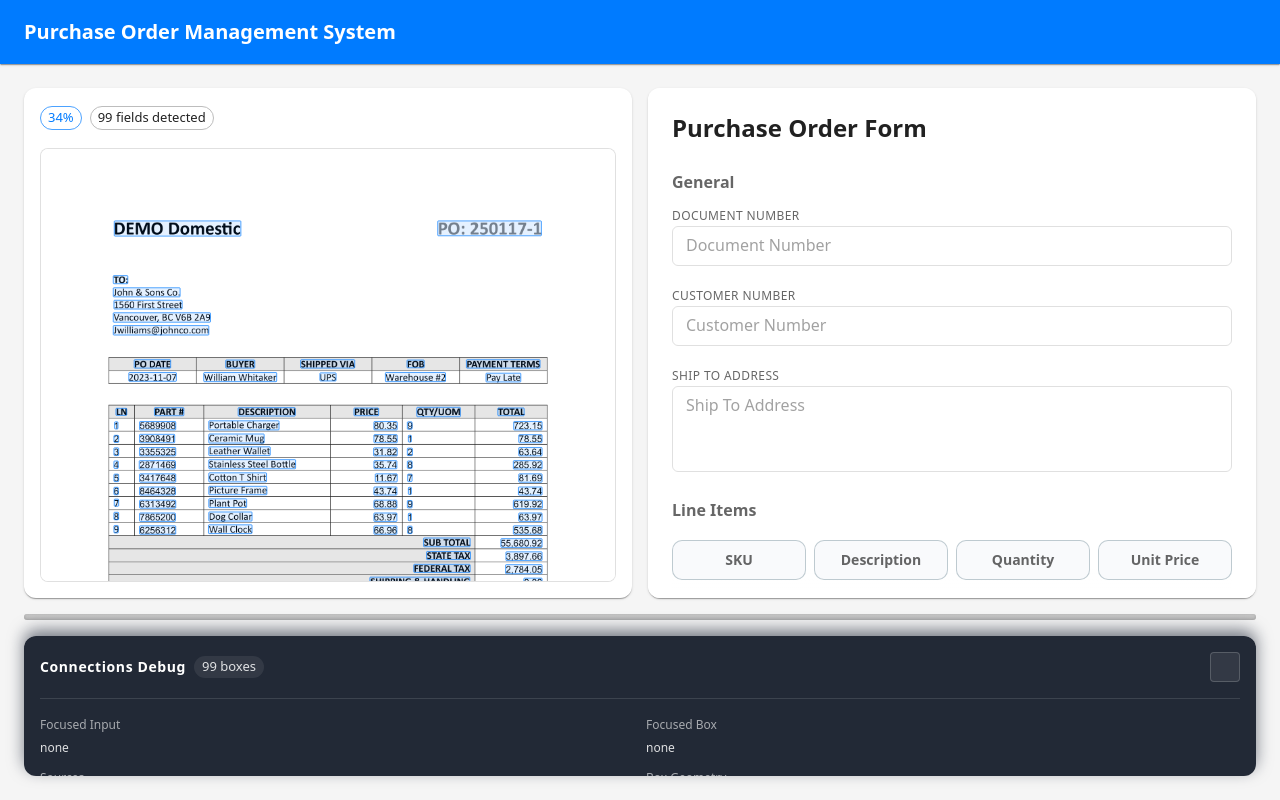
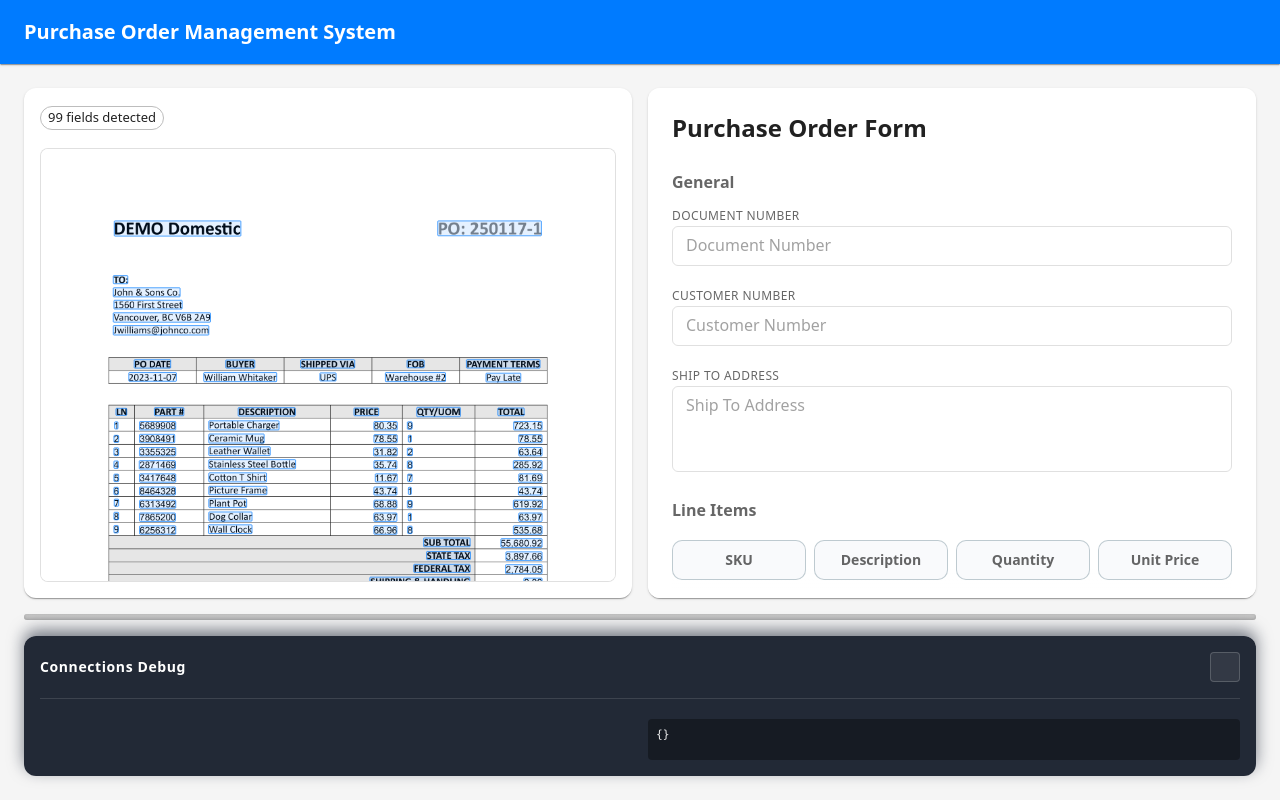
Before and after one commit to JeyNation/thoth, a Next.js app: page / in a window 1280 px wide. Built offline with nearby package versions, Linux system fonts and the light colour scheme; some icons are missing; what @mui/material-nextjs would draw is missing.

Commit message:
cleaned debugger window

```diff
--- a/src/components/Debugger.tsx
+++ b/src/components/Debugger.tsx
@@ -27,13 +27,14 @@ const Debugger: React.FC<DebuggerProps> = ({ boundingBoxes, focusedInputField, f
     }, [boundingBoxes, fieldSources, focusedBoundingBoxId]);
 
     const geometryDetails = focusedInputField ? fieldSources[focusedInputField] : undefined;
+    const fieldSourcesJson = useMemo(() => JSON.stringify(fieldSources, null, 2), [fieldSources]);
 
     return (
         <Box
             sx={{
                 flex: 1,
                 minHeight: 0,
-                overflow: 'auto',
+                overflow: 'hidden',
                 p: 2,
                 display: 'flex',
                 flexDirection: 'column',
@@ -46,17 +47,6 @@ const Debugger: React.FC<DebuggerProps> = ({ boundingBoxes, focusedInputField, f
                 <Typography variant="subtitle2" sx={{ color: 'common.white', fontWeight: 600, letterSpacing: 0.6 }}>
                     Connections Debug
                 </Typography>
-                <Chip
-                    size="small"
-                    color="default"
-                    label={`${boundingBoxes.length} boxes`}
-                    sx={{
-                        bgcolor: 'rgba(255,255,255,0.08)',
-                        color: 'rgba(255,255,255,0.85)',
-                        fontWeight: 500,
-                        height: 22,
-                    }}
-                />
                 <Box sx={{ flex: 1 }} />
                 <IconButton
                     size="small"
@@ -83,64 +73,32 @@ const Debugger: React.FC<DebuggerProps> = ({ boundingBoxes, focusedInputField, f
             <Box
                 sx={{
                     display: 'grid',
-                    gridTemplateColumns: { xs: '1fr', sm: 'repeat(2, minmax(0, 1fr))' },
-                    gap: 1.5,
-                    color: 'rgba(255,255,255,0.85)',
-                    fontSize: '0.8rem',
+                    gridTemplateColumns: { xs: '1fr', sm: '1fr 1fr' },
+                    gap: 2,
+                    minHeight: 0,
+                    flex: 1,
                 }}
             >
-                <DebuggerInfo label="Focused Input" value={focusedInputField || 'none'} />
-                <DebuggerInfo label="Focused Box" value={focusedBoundingBoxId || 'none'} />
+                <Stack spacing={1.5} sx={{ minWidth: 0, minHeight: 0, overflow: 'auto', pr: 1 }}>
+                    {focusedBoundingBoxId && focusedBox ? (
+                        <>
+                            {/* Focused Box */}
                             <Box>
                                 <Typography variant="caption" sx={{ color: 'rgba(255,255,255,0.6)' }}>
-                        Sources
+                                    Focused Box
                                 </Typography>
-                    <Box
-                        component="pre"
-                        sx={{
-                            mt: 0.5,
-                            p: 1,
-                            borderRadius: 1,
-                            backgroundColor: 'rgba(0,0,0,0.35)',
-                            fontSize: '0.7rem',
-                            lineHeight: 1.4,
-                            whiteSpace: 'pre-wrap',
-                            wordBreak: 'break-word',
-                            maxHeight: 160,
-                            overflow: 'auto',
-                        }}
-                    >
-                        {JSON.stringify(fieldSources, null, 2)}
-                    </Box>
-                </Box>
-                {focusedBox ? (
-                    <Box>
-                        <Typography variant="caption" sx={{ color: 'rgba(255,255,255,0.6)' }}>
-                            Box Geometry
-                        </Typography>
-                        <Typography variant="body2" sx={{ display: 'block', mt: 0.5, fontSize: '0.75rem' }}>
-                            {`ID: ${focusedBox.generatedId}`}
+                                <Typography variant="body2" sx={{ mt: 0.5, fontSize: '0.75rem', color: 'rgba(255,255,255,0.85)' }}>
+                                    {focusedBoundingBoxId}
                                 </Typography>
                                 <Typography variant="body2" sx={{ fontSize: '0.75rem' }}>
                                     {`[L${focusedBox.minX} T${focusedBox.minY} R${focusedBox.maxX} B${focusedBox.maxY}]`}
                                 </Typography>
                             </Box>
-                ) : (
-                    <Box>
-                        <Typography variant="caption" sx={{ color: 'rgba(255,255,255,0.6)' }}>
-                            Box Geometry
-                        </Typography>
-                        <Typography variant="body2" sx={{ mt: 0.5, fontSize: '0.75rem' }}>
-                            none
-                        </Typography>
-                    </Box>
-                )}
-            </Box>
 
                             {linkedFormFieldsForFocusedBox.length > 0 && (
                                 <Box>
                                     <Typography variant="caption" sx={{ color: 'rgba(255,255,255,0.6)', letterSpacing: 0.5 }}>
-                        Linked Form Inputs
+                                        Linked Inputs
                                     </Typography>
                                     <Stack spacing={0.5} sx={{ mt: 0.5 }}>
                                         {linkedFormFieldsForFocusedBox.map((fid) => (
@@ -161,31 +119,66 @@ const Debugger: React.FC<DebuggerProps> = ({ boundingBoxes, focusedInputField, f
                                     </Stack>
                                 </Box>
                             )}
+                        </>
+                    ) : null}
 
-            {geometryDetails && geometryDetails.ids.length > 0 && (
+                    {focusedInputField ? (
+                        <>
+                            {/* Focused Input */}
+                            <Box>
+                                <Typography variant="caption" sx={{ color: 'rgba(255,255,255,0.6)' }}>
+                                    Focused Input
+                                </Typography>
+                                <Typography variant="body2" sx={{ mt: 0.5, fontSize: '0.75rem', color: 'rgba(255,255,255,0.85)' }}>
+                                    {focusedInputField}
+                                </Typography>
+                            </Box>
+
+                            {/* Geometry (for Focused Input) */}
+                            {geometryDetails && geometryDetails.ids.length > 0 ? (
                                 <Box>
                                     <Typography variant="caption" sx={{ color: 'rgba(255,255,255,0.6)', letterSpacing: 0.5 }}>
-                        Geometry
+                                        Linked Boxes
                                     </Typography>
                                     <Stack spacing={0.5} sx={{ mt: 0.5 }}>
                                         {geometryDetails.boxes.map((b) => (
-                            <Typography
-                                key={b.id}
-                                variant="body2"
-                                title={b.id}
-                                sx={{
-                                    fontFamily: 'monospace',
-                                    fontSize: '0.75rem',
-                                    color: 'rgba(255,255,255,0.85)',
-                                    wordBreak: 'break-all',
-                                }}
-                            >
-                                {`${b.id} [L${b.left} T${b.top} R${b.right} B${b.bottom}]`}
+                                            <Box key={b.id}>
+                                                <Typography variant="body2" sx={{ mt: 0.5, fontSize: '0.75rem', color: 'rgba(255,255,255,0.85)' }}>
+                                                    {b.id}
                                                 </Typography>
+                                                <Typography variant="body2" sx={{ fontSize: '0.75rem' }}>
+                                                    {`[L${b.left} T${b.top} R${b.right} B${b.bottom}]`}
+                                                </Typography>
+                                            </Box>
                                         ))}
                                     </Stack>
                                 </Box>
-            )}
+                            ) : null}
+                        </>
+                    ) : null}
+                </Stack>
+
+                <Box sx={{ minWidth: 0, display: 'flex', flexDirection: 'column', flex: 1, minHeight: 0 }}>
+                    <Box
+                        component="pre"
+                        sx={{
+                            mt: 0.5,
+                            p: 1,
+                            borderRadius: 1,
+                            backgroundColor: 'rgba(0,0,0,0.35)',
+                            fontSize: '0.7rem',
+                            lineHeight: 1.4,
+                            whiteSpace: 'pre-wrap',
+                            wordBreak: 'break-word',
+                            overflow: 'auto',
+                            flex: 1,
+                            minHeight: 0,
+                        }}
+                    >
+                        {fieldSourcesJson}
+                    </Box>
+                </Box>
+            </Box>
         </Box>
     );
 };
--- a/src/components/Viewer.tsx
+++ b/src/components/Viewer.tsx
@@ -415,7 +415,6 @@ const Viewer = ({ documentData, focusedInputField, onBoundingBoxesUpdate, onView
     <Box sx={{ display: 'flex', flexDirection: 'column', flex: 1, minHeight: 0, height: '100%', gap: 2, p: 2 }}>
       <Stack direction={{ xs: 'column', sm: 'row' }} spacing={1.5} alignItems={{ xs: 'flex-start', sm: 'center' }} justifyContent="space-between">
         <Stack direction="row" spacing={1} alignItems="center">
-          <Chip size="small" color="primary" variant="outlined" label={`${Math.round(scale * 100)}%`} />
           <Chip size="small" variant="outlined" label={`${boundingBoxes.length} fields detected`} />
         </Stack>
         <Stack direction="row" spacing={0.5} alignItems="center" flexWrap="wrap">
--- a/src/components/Workspace.tsx
+++ b/src/components/Workspace.tsx
@@ -31,7 +31,7 @@ const Workspace: React.FC = () => {
     const handleMouseMove = useCallback((e: MouseEvent) => {
         if (isResizingRef.current) {
             const dy = startYRef.current - e.clientY;
-            let newHeight = Math.min(400, Math.max(60, startHeightRef.current + dy));
+            const newHeight = Math.max(60, startHeightRef.current + dy); // no upper cap
             setDebuggerHeight(newHeight);
         }
     }, []);
```
Lines whose indentation alone changed are shown as unchanged.
